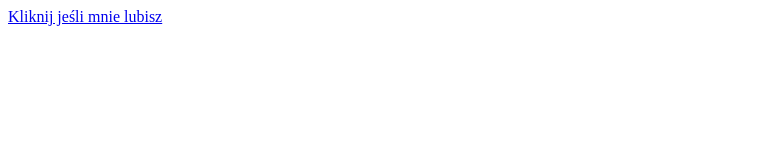
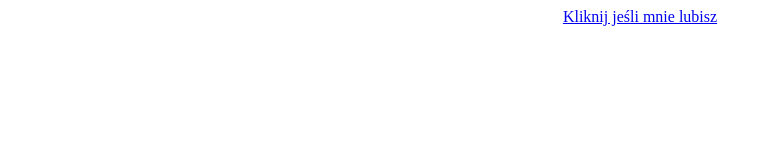
Before and after one commit to MajkaMajusia/stronka, a plain HTML site: page index.html in a window 1280 px wide. Shown: the whole page, without its empty margins (0-772 px from the left). Drawn offline with Linux system fonts and the light colour scheme.

Commit message:
Update index.html

```diff
--- a/index.html
+++ b/index.html
@@ -5,7 +5,7 @@
 </head>
 <body>
 
-<a href="https://bit.ly/gloodiusz" target="_blank">Kliknij jeśli mnie lubisz</a>
+<center><a href="https://bit.ly/gloodiusz" target="_blank">Kliknij jeśli mnie lubisz</a></center>
 
 </body>
 </html>
```
